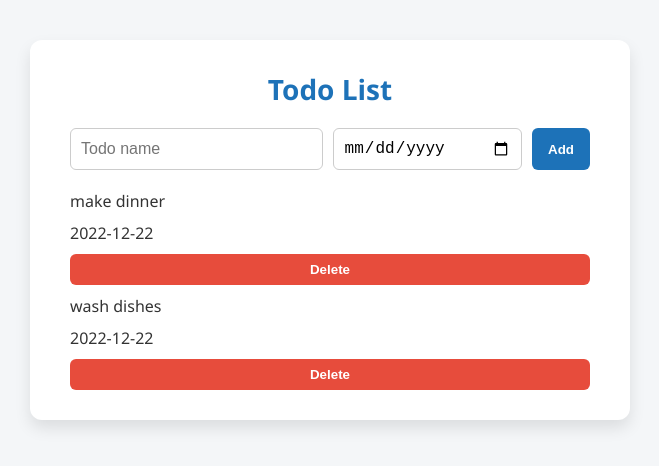
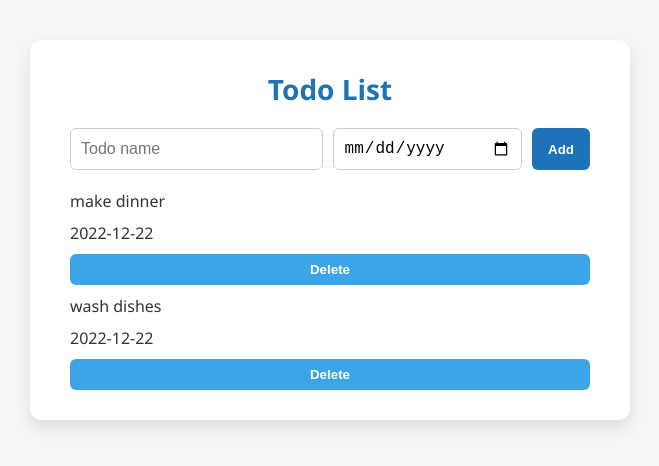
Before and after one commit to Guadeloupe33/To-DO-HTML-CSS-JS, a plain HTML site: page index.html in a window 1280 px wide. Shown: the whole page, without its empty margins (310-969 px from the left). Drawn offline with Linux system fonts and the light colour scheme.

Commit message:
made some changes to the css

```diff
--- a/style.css
+++ b/style.css
@@ -84,7 +84,7 @@
   }
 
   .delete-todo-button {
-    background: #e74c3c;
+    background: #3ca5e7;
     color: white;
     border: none;
     padding: 8px 12px;
@@ -95,5 +95,5 @@
   }
 
   .delete-todo-button:hover {
-    background: #c0392b;
+    background: #2b87c0;
   }
```
